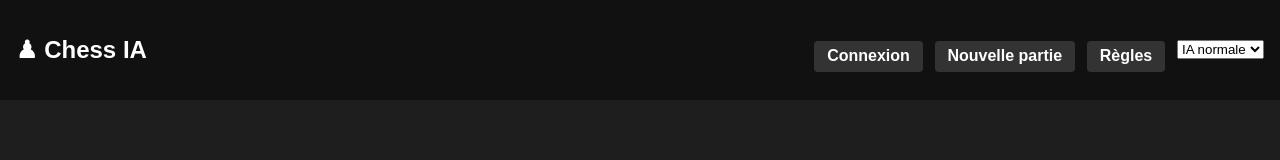
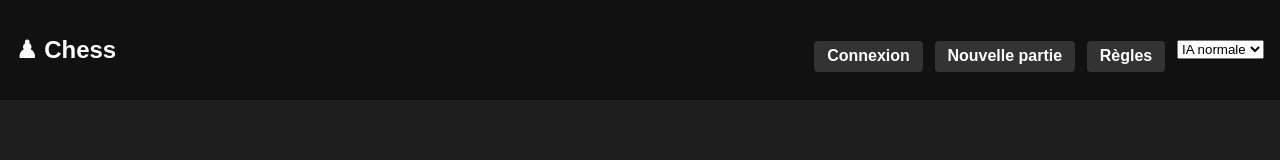
Before and after one commit to LRasolomanana/jeu-echec, a React (Vite) app: page / in a window 1280 px wide. Shown: the top 160 px of the page. Built offline with nearby package versions, Linux system fonts and the light colour scheme.

Commit message:
changement de nom

```diff
--- a/src/App.jsx
+++ b/src/App.jsx
@@ -89,7 +89,7 @@ export default function App() {
   return (
     <div className="app">
       <nav className="nav">
-        <h2>♟ Chess IA</h2>
+        <h2>♟ Chess</h2>
         <button className="burger" onClick={() => setMenuOpen(!menuOpen)}>☰</button>
         <div className={`menu ${menuOpen ? "open" : ""}`}>
           <button onClick={() => navigate('/auth/login')}>Connexion</button>
```
